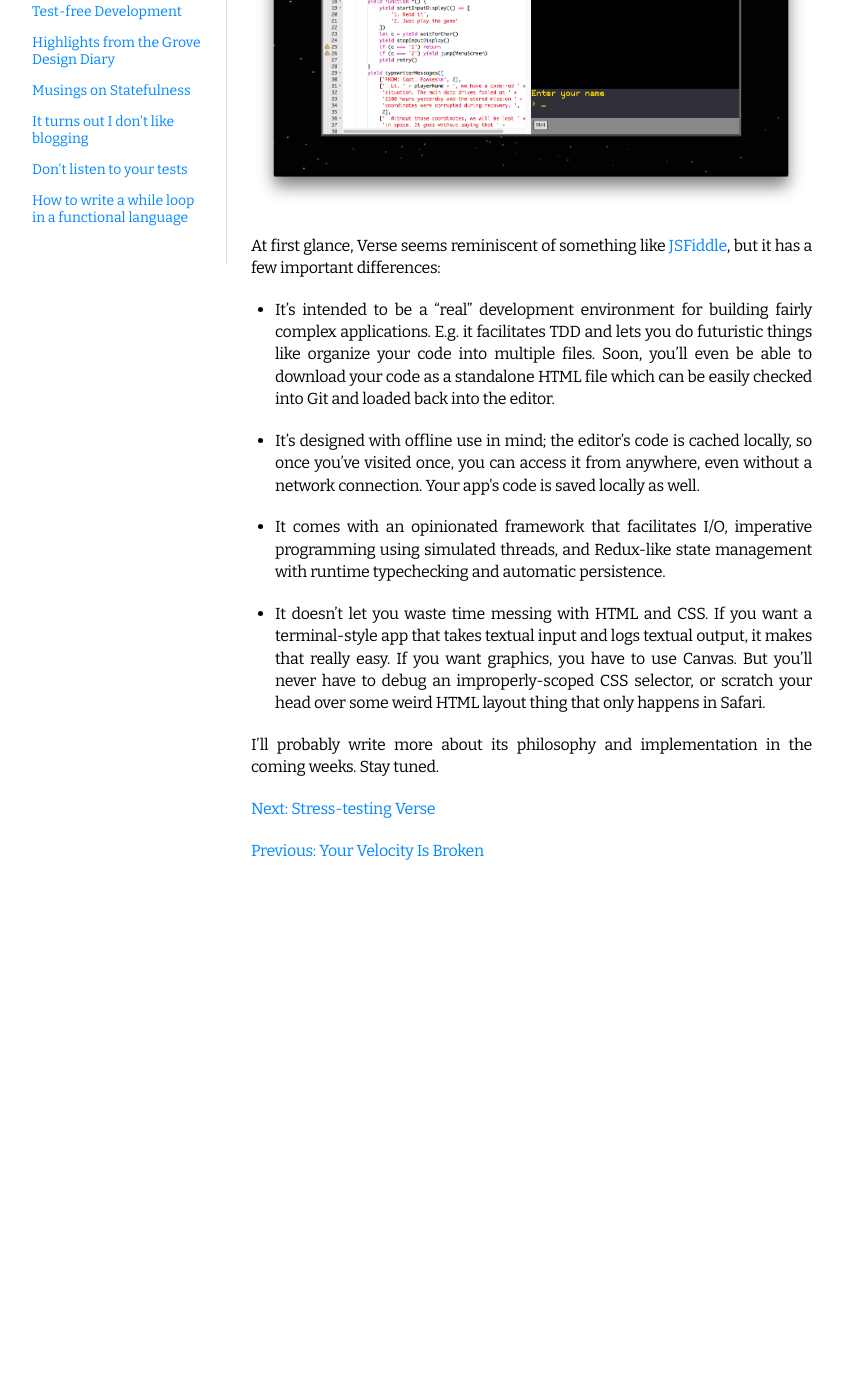
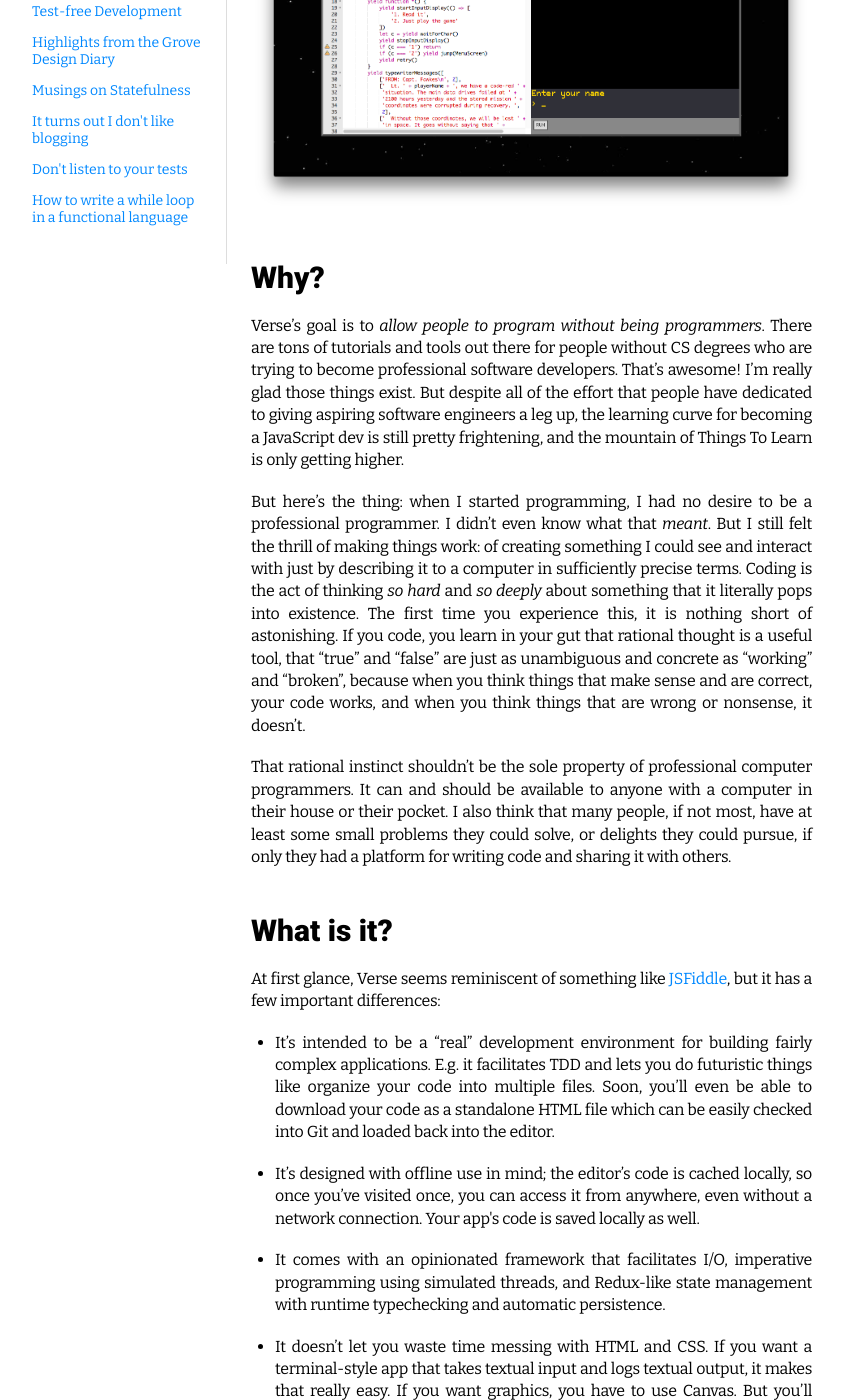
Before and after one commit to benchristel/benchristel.github.io, a Jekyll site: the page built from _posts/2018-04-16-verse-not-just-for-poets.md, in a window 1280 px wide and 1400 px high, scrolled down 492 px. Shown: the whole window, without its empty margins (218-1063 px from the left). Built offline with Jekyll 4.4.1, drawn with Linux system fonts in a browser that asks for light colours; before the commit the page ends 1373 px from its top, so only the background shows below that.

Commit message:
Describe why Verse exists

```diff
--- a/_posts/2018-04-16-verse-not-just-for-poets.md
+++ b/_posts/2018-04-16-verse-not-just-for-poets.md
@@ -11,6 +11,44 @@ browser-based programming environment
 [Verse](https://github.com/druidic/verse).
 
 ![A screenshot of the Verse editor running a simple game](/assets/verse-demo.png)
+
+# Why?
+
+Verse's goal is to *allow people to program without being
+programmers*. There are tons of tutorials and tools out there
+for people without CS degrees who are trying to become
+professional software developers. That's awesome! I'm really
+glad those things exist. But despite all of the effort that
+people have dedicated to giving aspiring software engineers
+a leg up, the learning curve for becoming a
+JavaScript dev is still pretty frightening, and the mountain
+of Things To Learn is only getting higher.
+
+But here's the thing: when I started programming, I had no
+desire to be a professional programmer. I didn't even know
+what that *meant*. But I still felt the thrill of making
+things work: of creating something I could see and interact
+with just by describing it to a computer in sufficiently
+precise terms. Coding is the act of thinking
+*so hard* and *so deeply* about something that it literally
+pops into existence. The first time you experience this, it
+is nothing short of astonishing. If you code, you learn in
+your gut that
+rational thought is a useful tool, that "true" and "false"
+are just as unambiguous and concrete as "working" and "broken",
+because when you think things that make sense and are
+correct, your code works, and when you think things that are
+wrong or nonsense, it doesn't.
+
+That rational instinct shouldn't be the sole
+property of professional computer programmers. It can
+and should be available to anyone with a computer in their
+house or their pocket. I also think that many people, if not
+most, have at least some small problems they could solve, or
+delights they could pursue, if only they had a platform for
+writing code and sharing it with others.
+
+# What is it?
 
 At first glance, Verse seems reminiscent of something like
 [JSFiddle](https://jsfiddle.net), but it has a few important
```
